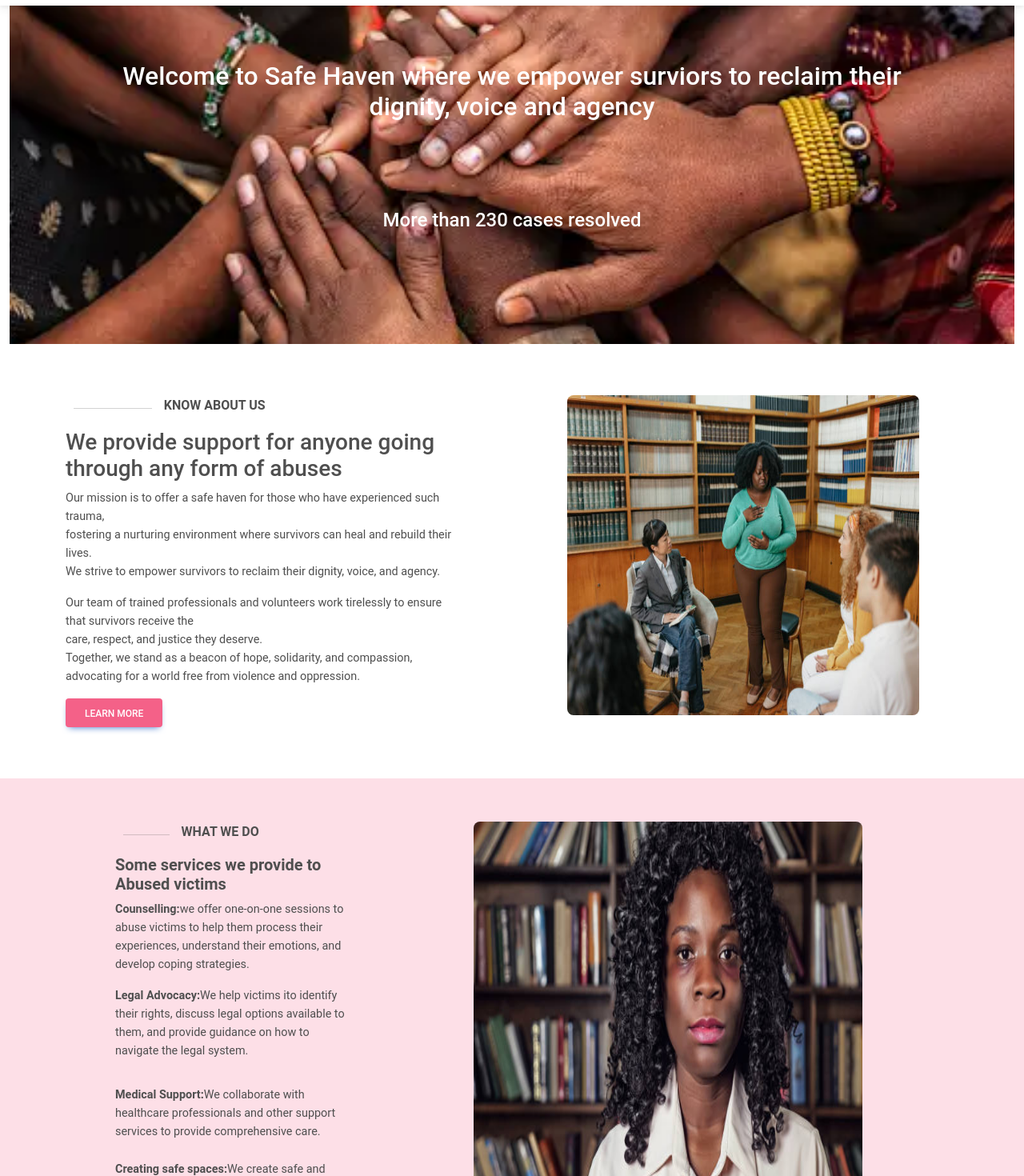
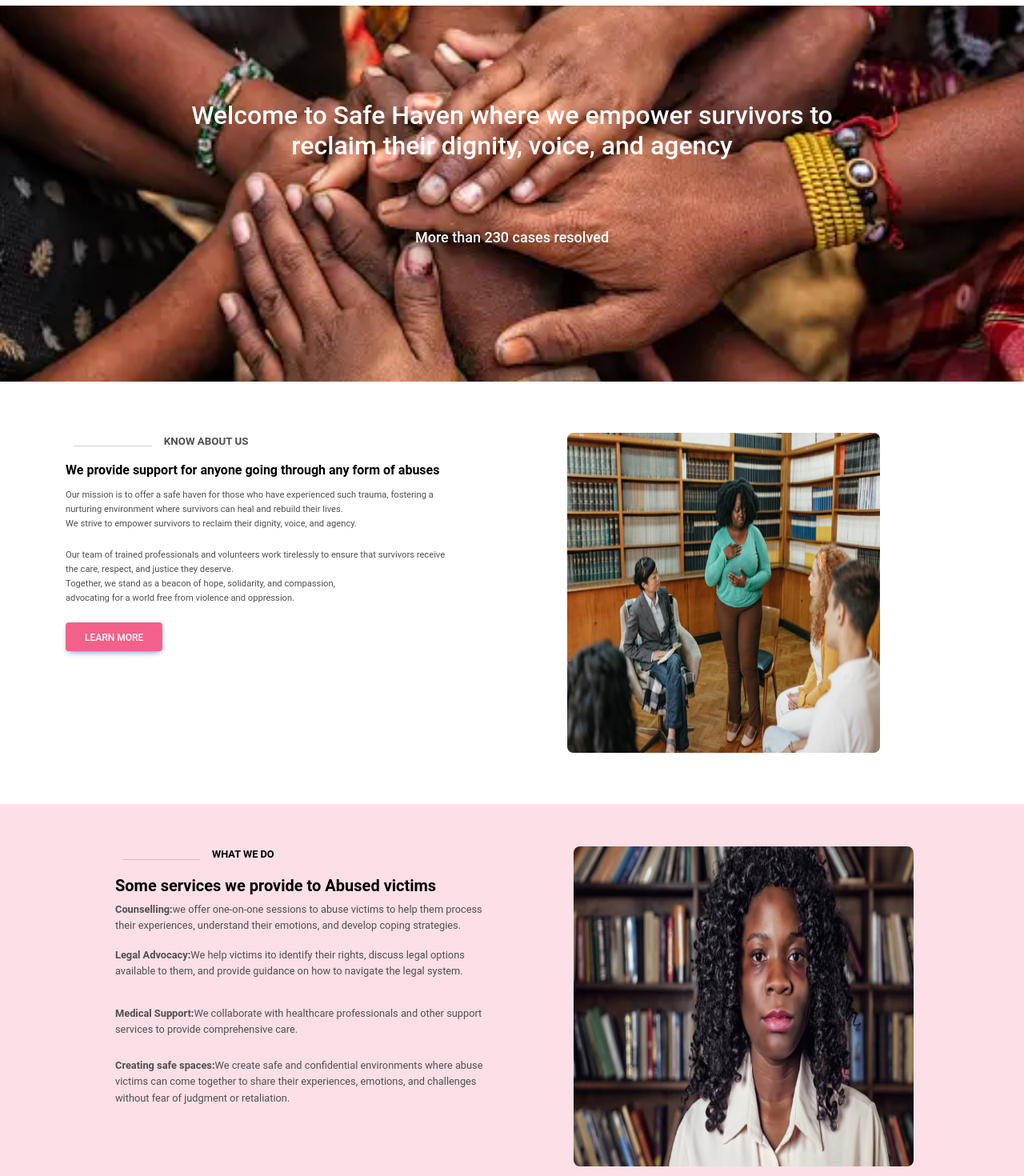
Before and after one commit to DIANAAJAMBO/SafeHaven, a React (Vite) app: page / in a window 1280 px wide. Shown: the part 80-1550 px from the top of the page at 80% size. Built offline with nearby package versions, Linux system fonts and the light colour scheme.

Commit message:
Add mediaqueries

```diff
--- a/src/Authentication/auth.js
+++ b/src/Authentication/auth.js
@@ -1,8 +1,8 @@
 import axios from 'axios';
 
-export const loginUser = async (email, password) => {
+export const loginUser = async (email, user_password) => {
     try {
-        const response = await axios.post('https://safeheaven-lnt5.onrender.com/login', { email, password });
+        const response = await axios.post('https://safeheaven-lnt5.onrender.com/login', { email, user_password });
         const token = response.data.token;
         localStorage.setItem('token', token);
         return true;
--- a/src/components/Knowaboutus.jsx
+++ b/src/components/Knowaboutus.jsx
@@ -4,31 +4,31 @@ import Meeting1 from '../assets/meeting1.png'
 
 const Knowaboutus = () => {
     return (
-        <Container style={{ marginTop: '5%' }}>
+        <Container className="knowsection">
             <Row>
                 <Col>
-                    <Row className="">
-                        <div style={{ display: 'flex' }}>
-                            <hr style={{ width: '20%', marginLeft: '10px' }} />
-                            <p style={{ marginLeft: '15px' }}><b>KNOW ABOUT US</b></p>
+                    <Row >
+                        <div className="knowdivider">
+                            <hr />
+                            <p><b>KNOW ABOUT US</b></p>
                         </div>
                     </Row>
-                    <Row>
-                        <h3>We provide support for anyone going through any form of abuses</h3>
+                    <Row className="knowdivider1">
+                        <h5 style={{color:'black'}} ><b>We provide support for anyone going through any form of abuses</b></h5>
                     </Row>
-                    <Row>
-                        <p style={{ fontSize: '.9rem' }}>Our mission is to offer a safe haven for those who have experienced such trauma, <br />fostering a nurturing environment where survivors can heal and rebuild their lives. <br /> We strive to empower survivors to reclaim their dignity, voice, and agency.</p>
-                        <p style={{ fontSize: '.9rem' }}>Our team of trained professionals and volunteers work tirelessly to ensure that survivors receive the <br />care, respect, and justice they deserve. <br />Together, we stand as a beacon of hope, solidarity, and compassion, <br />advocating for a world free from violence and oppression.</p>
+                    <Row className="knowcontent">
+                        <p>Our mission is to offer a safe haven for those who have experienced such trauma, fostering a nurturing environment where survivors can heal and rebuild their lives. <br /> We strive to empower survivors to reclaim their dignity, voice, and agency.</p>
+                        <p>Our team of trained professionals and volunteers work tirelessly to ensure that survivors receive the care, respect, and justice they deserve. <br />Together, we stand as a beacon of hope, solidarity, and compassion, <br />advocating for a world free from violence and oppression.</p>
                     </Row>
-                    <Button style={{ backgroundColor: 'rgba(244, 97, 136, 1)', color: 'white' }}>Learn More</Button>
+                    <Button className="knowbutton">Learn More</Button>
                 </Col>
-                <Col style={{ marginLeft: '10%' }}>
-                    <img src={Meeting1} style={{ width: '90%', height: '50vh', borderRadius:'8px' }} alt="women meeting " />
+                <Col className="knowimage">
+                    <img src={Meeting1} alt="knowwomen meeting" />
                 </Col>
             </Row>
         </Container>
-
     )
 }
 
+
 export default Knowaboutus
--- a/src/components/Navbar.jsx
+++ b/src/components/Navbar.jsx
@@ -16,7 +16,7 @@ const NavbarComponent = () => {
                     alt="Logo"
                 />
             </Navbar.Brand>
-            <Navbar.Toggle aria-controls="basic-navbar-nav" />
+            <Navbar.Toggle aria-controls="basic-navbar-nav text-black" />
             <Navbar.Collapse id="basic-navbar-nav">
                 <div className="d-flex justify-content-center w-100">
                     <Nav className="">
@@ -34,7 +34,7 @@ const NavbarComponent = () => {
                         </Nav.Item>
                     </Nav>
                     <Nav.Item>
-                        <Button as={NavLink} to="/reportcases" id='reportbtn' className="report-cases-btn  me-5" activeClassName="active" style={{ marginRight: '10px' }}>Report Cases</Button>
+                        <Button as={NavLink} to="/reportcases" id='reportbtn' className="report-cases-btn  me-5"  style={{ marginRight: '10px' }}>Report Cases</Button>
                     </Nav.Item>
                 </div>
 
--- a/src/components/Welcome.jsx
+++ b/src/components/Welcome.jsx
@@ -4,11 +4,11 @@ import { Container } from 'react-bootstrap';
 
 const Welcome = () => {
   return (
-    <Container fluid>
-      <div style={{ backgroundImage: `url(${BackgroundImage})`,backgroundSize: 'cover', backgroundPosition: 'center',  height: '60vh', marginTop: '30px', padding:'10% '}}>
-      <h2 style={{ textAlign:'center', color: '#FFFFFF'}}> Welcome to Safe Haven where we empower surviors to reclaim their <br/> dignity, voice and agency</h2>
-      <h4 style={{ textAlign:'center', color: '#FFFFFF', paddingTop:'10%'}}>More than 230 cases resolved</h4>
-    </div>
+    <Container fluid style={{padding:'0'}}>
+      <div className="welcomebackground">
+        <h2 className="welcometitle">Welcome to Safe Haven where we empower survivors to <br/>reclaim their dignity, voice, and agency</h2>
+        <h4 className="welcomesubtitle">More than 230 cases resolved</h4>
+      </div>
     </Container>
 
   )
--- a/src/components/Whatwedo.jsx
+++ b/src/components/Whatwedo.jsx
@@ -3,39 +3,39 @@ import { Row, Col, Container, Button } from 'react-bootstrap';
 import Image1 from '../assets/Image1.jpg'
 import Woman from '../assets/woman.png'
 
+
 const Whatwedo = () => {
     return (
-        <Container fluid style={{ marginTop: '5%', backgroundColor: 'rgba(244, 97, 136, 0.2)' }}>
-            <Row className="mt-5" style={{  padding: '3% 0' }}>
-                <Col className='p-3' md={6} style={{ marginLeft: '10%', width: '25%' }}>
-                    <Row className="">
-                        <div style={{ display: 'flex' }}>
-                            <hr style={{ width: '20%', marginLeft: '10px' }} />
-                            <p style={{ marginLeft: '15px' }}><b>WHAT WE DO</b></p>
+        <Container className="whatwedosection" fluid>
+            <Row className="mt-5" style={{ padding: '3% 0' }}>
+                <Col className='wwdcontent p-3' md={6} >
+                    <Row>
+                        <div className="wwddivider">
+                            <hr />
+                            <p><b>WHAT WE DO</b></p>
                         </div>
                         <h5><b>Some services we provide to Abused victims</b></h5>
                     </Row>
                     <Row>
-                        <p style={{ fontSize: '.9rem' }}><b>Counselling:</b>we offer one-on-one sessions to abuse victims to help them process their experiences, understand their emotions, and develop coping strategies.</p>
+                        <p><b>Counselling:</b>we offer one-on-one sessions to abuse victims to help them process their experiences, understand their emotions, and develop coping strategies.</p>
                     </Row>
                     <Row>
-                        <p style={{ fontSize: '.9rem' }}><b>Legal Advocacy:</b>We help victims ito identify their rights, discuss legal options available to them, and provide guidance on how to navigate the legal system.</p>
+                        <p><b>Legal Advocacy:</b>We help victims ito identify their rights, discuss legal options available to them, and provide guidance on how to navigate the legal system.</p>
                     </Row>
                     <Row className="mt-3">
-                        <p style={{ fontSize: '.9rem' }}><b>Medical Support:</b>We collaborate with healthcare professionals and other support services to provide comprehensive care.</p>
+                        <p><b>Medical Support:</b>We collaborate with healthcare professionals and other support services to provide comprehensive care.</p>
                     </Row>
                     <Row className="mt-2">
-                        <p style={{ fontSize: '.9rem' }}><b>Creating safe spaces:</b>We create safe and confidential environments where abuse victims can come together to share their experiences, emotions, and challenges without fear of judgment or retaliation.</p>
+                        <p><b>Creating safe spaces:</b>We create safe and confidential environments where abuse victims can come together to share their experiences, emotions, and challenges without fear of judgment or retaliation.</p>
                     </Row>
                 </Col>
-                <Col className='p-3' md={6} style={{ marginLeft: '10%' }}>
+                <Col className='wwdimage p-3' md={6} >
                     <div style={{}}>
-                        <img src={Woman} alt="Hand" style={{ height: '60vh', width: '80%', borderRadius: '8px' }} />
+                        <img src={Woman} alt="Hand" />
                     </div>
                 </Col>
             </Row>
         </Container>
-
     )
 }
 
--- a/src/index.css
+++ b/src/index.css
@@ -82,28 +82,201 @@
   margin-top: 10%;
 }
 
- /* Styles for small devices */
-@media (min-width: 220px) and (max-width: 1020px) {
+
+
+/* Styles for small devices */
+@media (min-width: 220px) and (max-width: 1000px) {
   .signuppic{
     display:none;
   }
+
   .form-header h2 {
     font-size: 20px;
     text-align: center;
+  }
+
+  .loginpic{
+    display:none;
+  }
+
+  .loginform{
+    width:'100%'
+  }
 }
+
+.welcomebackground {
+  background-image: url('./assets/holdinghands.png');
+  background-size:cover;
+  background-position: center;
+  height: 60vh;
+  margin-top: 6%;
+  padding: 10% 0 ;
+  width:100vw
+}
+
+.welcometitle {
+  text-align: center;
+  color: #FFFFFF;
+}
+
+.welcomesubtitle {
+  text-align: center;
+  color: #FFFFFF;
+  padding-top: 6%;
+  font-size:large;
+}
+
+.knowsection {
+  margin-top: 5%;
+}
+
+.knowdivider {
+  display: flex;
+  font-size:smaller;
+}
+.knowdivider1 h5 {
+  font-size:medium;
+
+}
+
+.knowdivider hr {
+  width: 20%;
+  margin-left: 10px;
+}
+
+.knowdivider p {
+  margin-left: 15px;
+}
+
+.knowcontent p {
+  font-size: 0.7rem;
+  margin-top: 1%;
+}
+
+.knowimage {
+  margin-left: 10%;
+}
+
+.knowimage img {
+  width: 90%;
+  height: 50vh;
+  border-radius: 8px;
+}
+
+.knowbutton {
+  background-color: rgba(244, 97, 136, 1);
+  color: white;
+  margin-top: 1%;
+}
+
+.whatwedosection {
+  margin-top: 5%;
+  background-color: rgba(244, 97, 136, 0.2);
+}
+
+.wwddivider {
+  display: flex;
+
+}
+
+.wwddivider hr {
+  width: 20%;
+  margin-left: 10px;
+
+}
+
+.wwddivider p {
+  margin-left: 15px;
+  color: black;
+}
+
+.wwdcontent {
+  margin-left: 10%;
+  width: 30%;
+}
+
+.wwdcontent h5 {
+  color: black;
+}
+
+.wwdcontent p {
+  font-size: 0.8rem;
+
+}
+/* .wwdimage {
+  height: 100vh;
+} */
+
+
+.wwdimage img {
+  height: 50vh;
+  width: 75%;
+  border-radius: 8px;
+  margin-left: 10%;
+
 }
 
 
- /* Styles for big devices */
-@media (width: 1024px) {
+/* Styles for big devices */
+@media (min-width: 1024px) {
   .form-header {
     margin-top: 1%;
+    text-align: center;
+  }
 
+ .form-header h2 {
+    font-size: 20px;
+  }
+
+  .loginpic{
+    height: 100vh;
+
+  }
+
+  .loginform{
+    width:'100%'
+  }
+
+  .signuppic{
+    height: 100vh;
+    width:50vw;
+   }
+  .signupform1{
+    padding-top: 2%;
+   }
+
+   .knowimage img {
+    width: 80%;
+
+  }
+  .wwdcontent {
+    margin-left: 10%;
+    width: 40%;
+  }
+  .wwdimage img {
+    height: 50vh;
+    width: 70%;
+    border-radius: 8px;
+    margin-left: 10%;
+  }
 
 }
 
-.form-header h2 {
-    font-size: 20px;
-}
+
+
+@media only screen
+  and (min-device-width: 1024px)
+  and (max-device-width: 1366px)
+  and (-webkit-min-device-pixel-ratio: 1)
+  and (orientation: portrait) {
+  .loginpic{
+    height: 60vh;
+    width:50vw;
+  }
+
+  .signuppic{
+   height: 60vh;
+   width:50vw;
+  }
 
 }
```
Also changed, not shown: src/pages/Login.jsx (+11 -11 lines), src/pages/Signup.jsx (+10 -10 lines).
